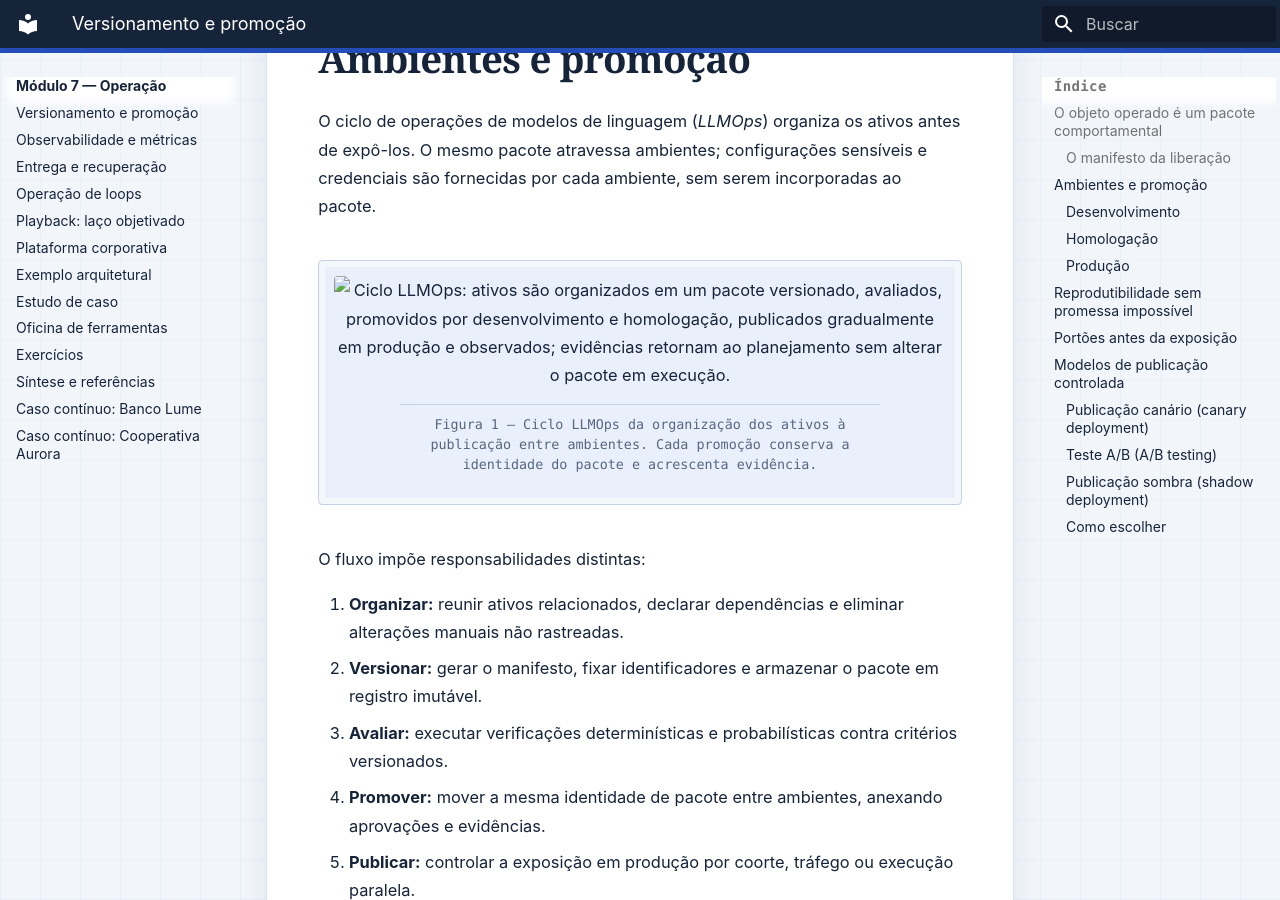
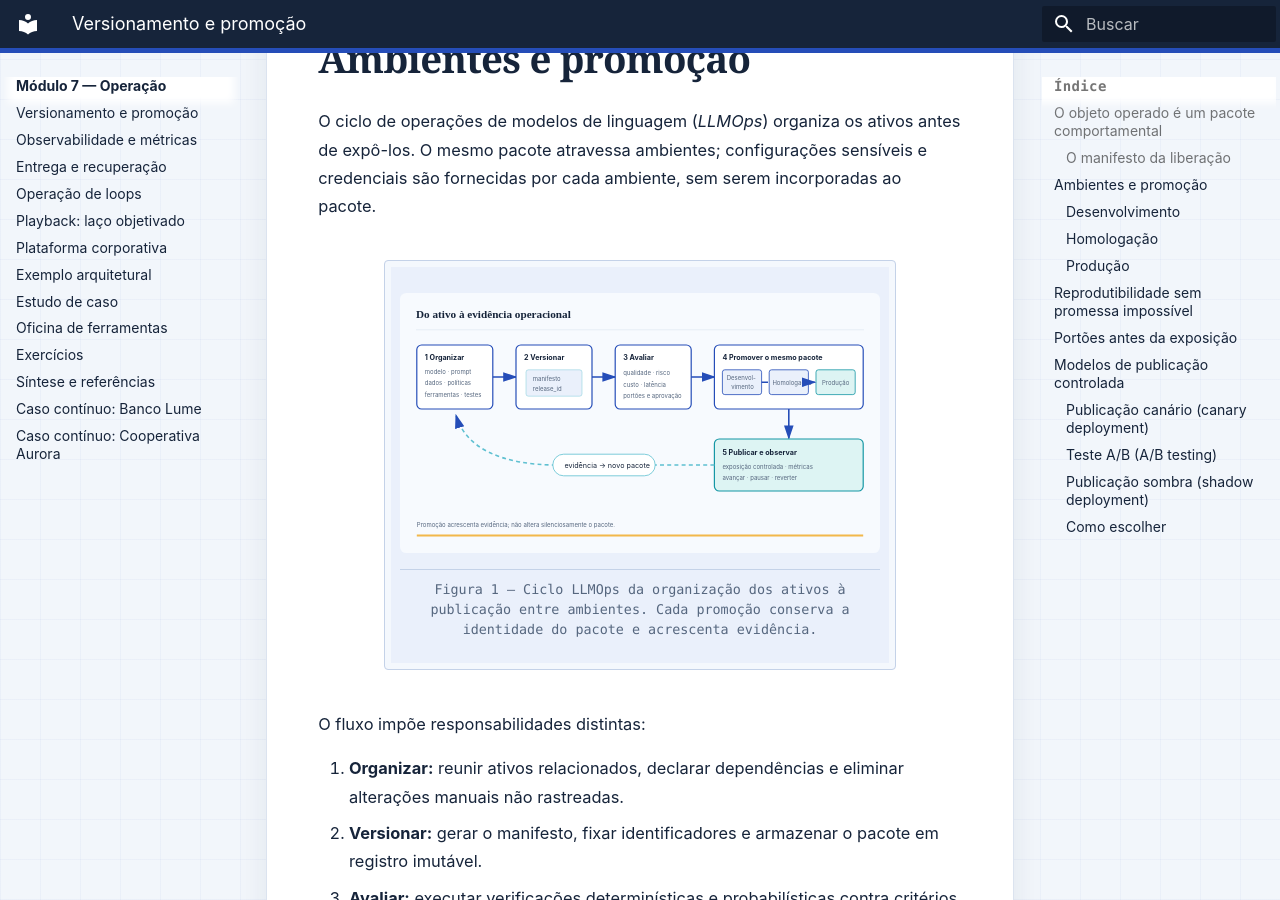
Before and after one commit to aulas-marco/arquitetura-solucoes-ia-generativa, an MkDocs documentation site: the page built from docs/modulo-7-operacao/pacote-e-promocao.md, in a window 1280 px wide and 900 px high, scrolled down 2301 px. Built offline with MkDocs 1.6.1 and Material for MkDocs 9.7.7, drawn with Linux system fonts in a browser that asks for light colours.

Commit message:
fix(mod7): corrigir caminhos das figuras publicadas

```diff
--- a/docs/modulo-7-operacao/pacote-e-promocao.md
+++ b/docs/modulo-7-operacao/pacote-e-promocao.md
@@ -39,8 +39,8 @@ O **manifesto da liberação** (*release manifest*) responde “o que exatamente
 
 O ciclo de operações de modelos de linguagem (*LLMOps*) organiza os ativos antes de expô-los. O mesmo pacote atravessa ambientes; configurações sensíveis e credenciais são fornecidas por cada ambiente, sem serem incorporadas ao pacote.
 
-<figure class="architecture-figure">
-  <img src="../assets/images/m07-ciclo-promocao-ambientes.svg" alt="Ciclo LLMOps: ativos são organizados em um pacote versionado, avaliados, promovidos por desenvolvimento e homologação, publicados gradualmente em produção e observados; evidências retornam ao planejamento sem alterar o pacote em execução.">
+<figure class="architecture-figure" markdown>
+  ![Ciclo LLMOps: ativos são organizados em um pacote versionado, avaliados, promovidos por desenvolvimento e homologação, publicados gradualmente em produção e observados; evidências retornam ao planejamento sem alterar o pacote em execução.](../assets/images/m07-ciclo-promocao-ambientes.svg)
   <figcaption class="figure-caption">Figura 1 — Ciclo LLMOps da organização dos ativos à publicação entre ambientes. Cada promoção conserva a identidade do pacote e acrescenta evidência.</figcaption>
 </figure>
 
@@ -132,8 +132,8 @@ Os três modelos abaixo respondem a perguntas diferentes. Eles podem aparecer em
 
 A **publicação canário** expõe o pacote candidato a uma fração delimitada do tráfego, dos usuários, dos clientes organizacionais (*tenants*) ou dos casos de uso. O restante continua na versão vigente. Seu objetivo é verificar se uma versão já aprovada permanece segura e operável sob condições reais.
 
-<figure class="architecture-figure">
-  <img src="../assets/images/m07-publicacao-canario.svg" alt="Na publicação canário, um roteador envia pequena parcela da coorte elegível à versão candidata e a maioria à versão vigente; métricas comparativas determinam ampliar, pausar ou reverter.">
+<figure class="architecture-figure" markdown>
+  ![Na publicação canário, um roteador envia pequena parcela da coorte elegível à versão candidata e a maioria à versão vigente; métricas comparativas determinam ampliar, pausar ou reverter.](../assets/images/m07-publicacao-canario.svg)
   <figcaption class="figure-caption">Figura 2 — Publicação canário: exposição pequena, atribuível e reversível antes da ampliação.</figcaption>
 </figure>
 
@@ -155,8 +155,8 @@ Use publicação canário quando o risco depende de condições reais que homolo
 
 O **teste A/B** distribui participantes elegíveis entre duas variantes aceitáveis para estimar o efeito de uma mudança sobre uma hipótese de produto. A pergunta não é “B é seguro?”, mas “B melhora o resultado definido em relação a A?”.
 
-<figure class="architecture-figure">
-  <img src="../assets/images/m07-teste-ab.svg" alt="No teste A/B, participantes elegíveis são atribuídos de forma estável e comparável às variantes A e B, ambas aprovadas; uma análise estatística estima o efeito sobre uma hipótese previamente definida.">
+<figure class="architecture-figure" markdown>
+  ![No teste A/B, participantes elegíveis são atribuídos de forma estável e comparável às variantes A e B, ambas aprovadas; uma análise estatística estima o efeito sobre uma hipótese previamente definida.](../assets/images/m07-teste-ab.svg)
   <figcaption class="figure-caption">Figura 3 — Teste A/B: duas variantes aceitáveis, grupos comparáveis e uma hipótese mensurável.</figcaption>
 </figure>
 
@@ -176,8 +176,8 @@ Não se deve usar teste A/B para expor uma variante possivelmente insegura, cont
 
 Na **publicação sombra**, uma cópia autorizada da entrada real alimenta a versão candidata em paralelo, mas sua saída não chega ao usuário nem produz efeitos. A versão vigente continua sendo o único caminho de resposta.
 
-<figure class="architecture-figure">
-  <img src="../assets/images/m07-publicacao-sombra.svg" alt="Na publicação sombra, a requisição real segue para a versão vigente e sua resposta volta ao usuário; uma cópia controlada alimenta o candidato, cuja saída é isolada e apenas comparada, sem executar ferramentas de escrita.">
+<figure class="architecture-figure" markdown>
+  ![Na publicação sombra, a requisição real segue para a versão vigente e sua resposta volta ao usuário; uma cópia controlada alimenta o candidato, cuja saída é isolada e apenas comparada, sem executar ferramentas de escrita.](../assets/images/m07-publicacao-sombra.svg)
   <figcaption class="figure-caption">Figura 4 — Publicação sombra: execução paralela sem resposta ou efeito do candidato sobre o usuário.</figcaption>
 </figure>
 
```
Also changed, not shown: 1 other file.
